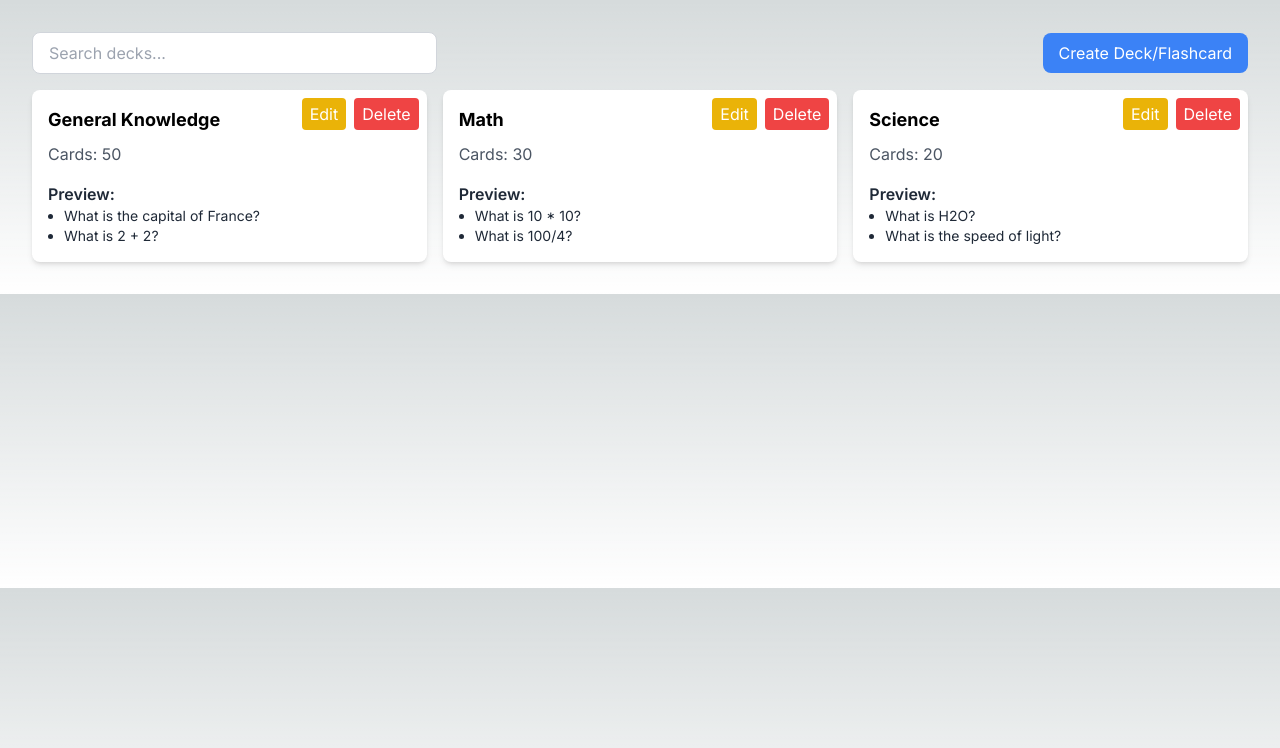
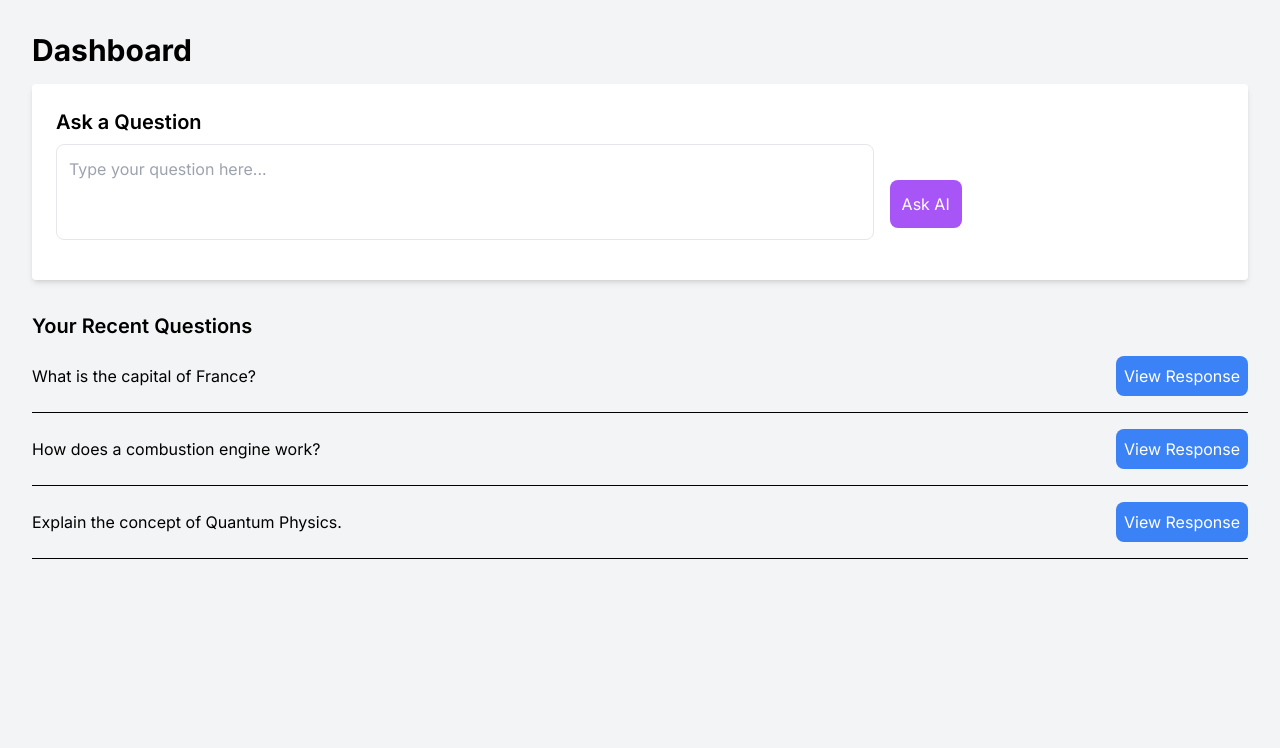
Before and after one commit to Ameer-Hamza289/AI_Flash_Cards, a Next.js app: page /dashboard in a window 1280 px wide. Shown: the top 748 px of the page. Built offline with nearby package versions, Linux system fonts and the light colour scheme.

Commit message:
changing in dashboard or landing page

```diff
--- a/app/flashcard-viewer/page.tsx
+++ b/app/flashcard-viewer/page.tsx
@@ -83,9 +83,7 @@ const FlashcardViewer = () => {
         <button onClick={handleNext} className="px-4 py-2 bg-purple-500 rounded hover:bg-purple-700">
           Next
         </button>
-        <button onClick={handleShuffle} className="px-4 py-2 bg-purple-500 rounded hover:bg-purple-700">
-          Shuffle
-        </button>
+
         <button onClick={handleMarkKnown} className="px-4 py-2 bg-green-500 rounded hover:bg-green-700">
           Mark as Known
         </button>
--- a/components/dashboard/FlashcardDashboard.tsx
+++ b/components/dashboard/FlashcardDashboard.tsx
@@ -1,77 +1,56 @@
-'use client';
 
-import React, { useState } from 'react';
-import { useRouter } from 'next/navigation';
-import FlashcardDeckCard from './FlashcardDeckCard';
 
-interface Deck {
-  id: number;
-  name: string;
-  cards: number;
-  preview: string[];
-}
+import React from 'react';
+import Link from 'next/link';
 
-const FlashcardDashboard: React.FC = () => {
-  const [searchTerm, setSearchTerm] = useState<string>('');
-  const [decks, setDecks] = useState<Deck[]>([
-    { id: 1, name: 'General Knowledge', cards: 50, preview: ['What is the capital of France?', 'What is 2 + 2?'] },
-    { id: 2, name: 'Math', cards: 30, preview: ['What is 10 * 10?', 'What is 100/4?'] },
-    { id: 3, name: 'Science', cards: 20, preview: ['What is H2O?', 'What is the speed of light?'] },
-  ]);
-  const router = useRouter();
-
-  const filteredDecks = decks.filter((deck) =>
-    deck.name.toLowerCase().includes(searchTerm.toLowerCase())
-  );
-
-  const handleSearchChange = (e: React.ChangeEvent<HTMLInputElement>) => {
-    setSearchTerm(e.target.value);
-  };
-
-  const handleCreateDeck = () => {
-    // router.push('/flashcards/create-deck');
-    console.log("create card");
-
-  };
-
-  const handleEditDeck = (id: number) => {
-    // router.push(`/flashcards/${id}`);
-    console.log("Edit the flashcard");
-
-  };
-
-  const handleDeleteDeck = (id: number) => {
-    setDecks(decks.filter((deck) => deck.id !== id));
-  };
-
+const FlashcardDashboard = () => {
   return (
-    <div className="p-8">
-      <div className="flex justify-between items-center mb-4">
-        <input
-          type="text"
-          placeholder="Search decks..."
-          value={searchTerm}
-          onChange={handleSearchChange}
-          className="px-4 py-2 border border-gray-300 rounded-lg w-1/3"
-        />
-        <button onClick={handleCreateDeck} className="px-4 py-2 bg-blue-500 text-white rounded-lg">
-          Create Deck/Flashcard
-        </button>
+    <div className="min-h-screen p-8 bg-gray-100">
+      <h1 className="text-3xl font-bold mb-4">Dashboard</h1>
+      <div className="bg-white p-6 rounded shadow-md">
+        <h2 className="text-xl font-semibold mb-2">Ask a Question</h2>
+        <div className="flex items-center space-x-4">
+          <textarea
+            placeholder="Type your question here..."
+            className="w-[70%] p-3 mb-4 border rounded-lg resize-none h-24"
+          />
+          <button className="bg-purple-500 text-white p-3 rounded-lg mt-2">
+            Ask AI
+          </button>
+        </div>
       </div>
 
-      <div className="grid grid-cols-1 md:grid-cols-2 lg:grid-cols-3 gap-4">
-        {filteredDecks.length > 0 ? (
-          filteredDecks.map((deck) => (
-            <FlashcardDeckCard
-              key={deck.id}
-              deck={deck}
-              onEdit={() => handleEditDeck(deck.id)}
-              onDelete={() => handleDeleteDeck(deck.id)}
-            />
-          ))
-        ) : (
-          <p className="text-gray-600">No decks found</p>
-        )}
+      <div className="mt-8">
+        <h2 className="text-xl font-semibold mb-4">Your Recent Questions</h2>
+        <ul className="space-y-4">
+          <li className="flex justify-between items-center">
+            <span>What is the capital of France?</span>
+            <Link href="/flashcard-viewer">
+              <button className="bg-blue-500 text-white p-2 rounded-lg ml-4 hover:bg-blue-600">
+                View Response
+              </button>
+            </Link>
+          </li>
+          <hr className="border-black" />
+          <li className="flex justify-between items-center">
+            <span>How does a combustion engine work?</span>
+            <Link href="/flashcard-viewer">
+              <button className="bg-blue-500 text-white p-2 rounded-lg ml-4 hover:bg-blue-600">
+                View Response
+              </button>
+            </Link>
+          </li>
+          <hr className="border-black" />
+          <li className="flex justify-between items-center">
+            <span>Explain the concept of Quantum Physics.</span>
+            <Link href="/flashcard-viewer">
+              <button className="bg-blue-500 text-white p-2 rounded-lg ml-4 hover:bg-blue-600">
+                View Response
+              </button>
+            </Link>
+          </li>
+          <hr className="border-black" />
+        </ul>
       </div>
     </div>
   );
--- a/components/landing-page/Hero.tsx
+++ b/components/landing-page/Hero.tsx
@@ -1,3 +1,7 @@
+
+
+import Link from 'next/link';
+
 const Hero = () => {
   return (
     <div className="min-h-screen flex flex-col justify-center items-center bg-black text-white text-center"
@@ -7,22 +11,23 @@ const Hero = () => {
         backgroundPosition: 'center',
       }}
     >
-
       <hr className="border-t-2 border-white" />
 
       <h1 className="text-4xl font-bold mb-4">Create, Manage, and Study Flashcards</h1>
       <p className="text-xl mb-6">Start your learning journey with our AI-powered flashcard platform.</p>
       <div className="flex justify-center w-full max-w-lg">
-          <input
+        {/* <input
           type="text"
           placeholder="Search..."
           className="p-3 w-full rounded-l-lg bg-gray-900 text-white"
-          />
-          <button className="bg-purple-500 p-3 rounded-r-lg">Generate</button>
+        /> */}
+        <Link href="/dashboard">
+          <button className="bg-purple-500 p-3 rounded-r-lg">
+            Generate
+          </button>
+        </Link>
       </div>
-        {/* <p className="mt-4">Excellent ★★★★★ 4.8/5 based on 85 reviews</p> */}
     </div>
-
   );
 };
 
--- a/components/landing-page/Navbar.tsx
+++ b/components/landing-page/Navbar.tsx
@@ -1,37 +1,23 @@
+
 import Link from 'next/link';
+import { FaUser } from 'react-icons/fa';
 
 const Navbar = () => {
   return (
     <nav className="flex items-center justify-between p-4 bg-gray-800 text-white shadow-md">
-      <div className="text-xl font-bold">FlashCardApp</div>
-      <div className="space-x-4">
-        <Link href="/" className="relative pb-2 hover:text-purple-500">
-          Home
+      <div className="text-xl font-bold hover:text-purple-500">FlashCardApp</div>
+      <div className="flex items-center space-x-6"> {/* Updated space between items */}
+        <Link href="/dashboard" className="relative pb-2 hover:text-purple-500">
+          Dashboard
           <span className="absolute left-0 bottom-0 w-full h-0.5 bg-purple-500 transform scale-x-0 transition-transform duration-300 ease-out origin-left hover:scale-x-100"></span>
         </Link>
         <Link href="/auth" className="relative pb-2 hover:text-purple-500">
           Login
           <span className="absolute left-0 bottom-0 w-full h-0.5 bg-purple-500 transform scale-x-0 transition-transform duration-300 ease-out origin-left hover:scale-x-100"></span>
         </Link>
-        <Link href="/dashboard" className="relative pb-2 hover:text-purple-500">
-          Dashboard
-          <span className="absolute left-0 bottom-0 w-full h-0.5 bg-purple-500 transform scale-x-0 transition-transform duration-300 ease-out origin-left hover:scale-x-100"></span>
-        </Link>
-        <Link href="/viewers" className="relative pb-2 hover:text-purple-500">
-          Viewers
-          <span className="absolute left-0 bottom-0 w-full h-0.5 bg-purple-500 transform scale-x-0 transition-transform duration-300 ease-out origin-left hover:scale-x-100"></span>
-        </Link>
-        <Link href="/payment" className="relative pb-2 hover:text-purple-500">
-          Payment
-          <span className="absolute left-0 bottom-0 w-full h-0.5 bg-purple-500 transform scale-x-0 transition-transform duration-300 ease-out origin-left hover:scale-x-100"></span>
-        </Link>
-        <Link href="/profile" className="relative pb-2 hover:text-purple-500">
-          Profile
-          <span className="absolute left-0 bottom-0 w-full h-0.5 bg-purple-500 transform scale-x-0 transition-transform duration-300 ease-out origin-left hover:scale-x-100"></span>
-        </Link>
+        <FaUser className="text-xl hover:text-purple-500 cursor-pointer mb-2" />
       </div>
     </nav>
-
   );
 };
 
```
Also changed, not shown: package.json (+5 -4 lines), 1 other file (tests, documents, lock files or other folders). Lines whose indentation alone changed are shown as unchanged.
